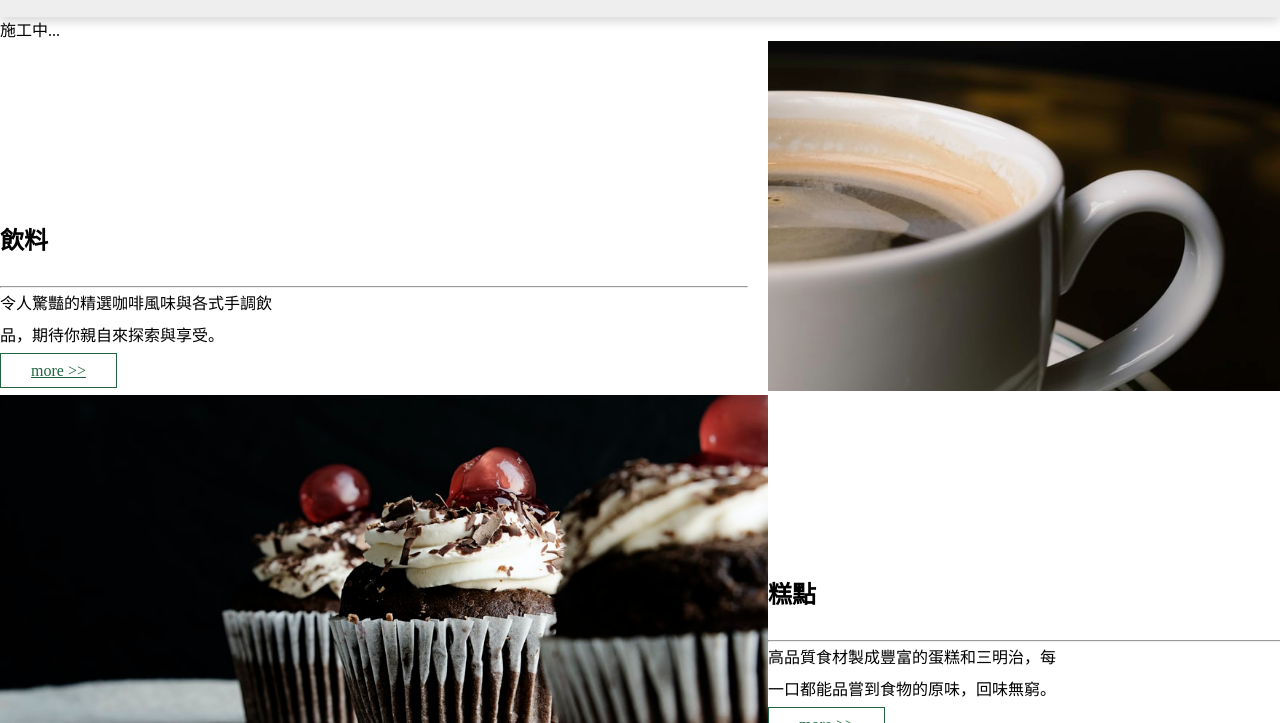
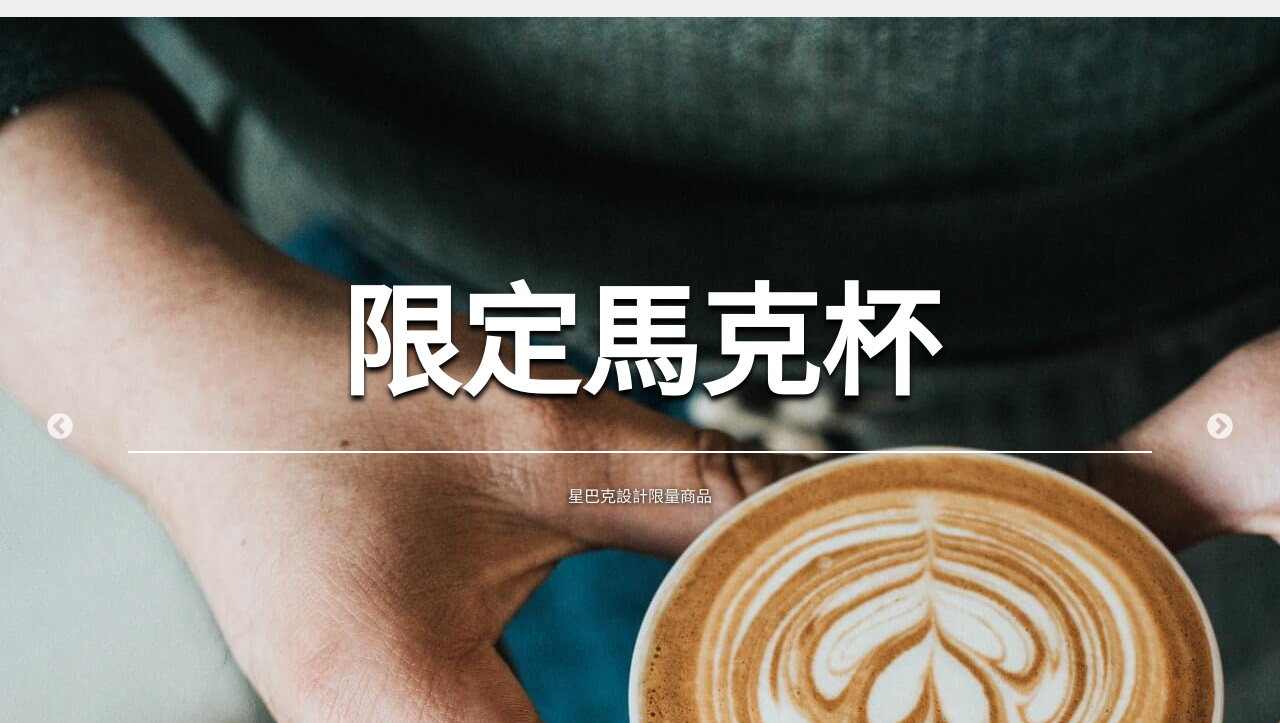
Before and after one commit to bonnie19931112/HZ-Strabucks-redesign, a plain HTML site: page index.html in a window 1280 px wide. Shown: the part 77-800 px from the top of the page. Drawn offline with nearby package versions, Linux system fonts and the light colour scheme.

Commit message:
添加JS輪播

```diff
--- a/index.html
+++ b/index.html
@@ -7,6 +7,9 @@
     <!-- 置入AOS須注意放於個人樣式CSS上 -->
     <link rel="stylesheet" href="https://unpkg.com/aos@next/dist/aos.css" />
     <link rel="stylesheet" href="./style.css">
+    <!-- Slick CDN -->
+    <link rel="stylesheet" type="text/css" href="//cdn.jsdelivr.net/npm/slick-carousel@1.8.1/slick/slick.css"/>
+    <link rel="stylesheet" type="text/css" href="//cdn.jsdelivr.net/npm/slick-carousel@1.8.1/slick/slick-theme.css"/>
 </head>
 
 <body>
@@ -35,7 +38,22 @@
     </nav>
     <!-- 最新商品 -->
     <div id="banner">
-        施工中...
+        <!--  (div>h1{標題}+hr+p{文字})*3 -->
+        <div class="banner1">
+            <h1>經典星巴克</h1>
+            <hr>
+            <p>品嘗我們的經典系列飲品，帶你深入了解星巴克</p>
+        </div>
+        <div class="banner2">
+            <h1>冬日風味</h1>
+            <hr>
+            <p>寒冷的冬季，一杯熱熱的咖啡溫暖你</p>
+        </div>
+        <div class="banner3">
+            <h1>限定馬克杯</h1>
+            <hr>
+            <p>星巴克設計限量商品</p>
+        </div>
     </div>
     <!-- 商品類型 -->
     <!-- section 文章元素 -->
@@ -130,10 +148,17 @@
         <div id="contact">客服專線 0800-000-482 (服務時間: 週一至週六 09:00-18:00，週日與國定假日除外)</div>
         <div id="copy">&copy; starbucks 2021 </div>
     </footer>
+    <!-- AOS捲動動畫 -->
     <script src="https://unpkg.com/aos@next/dist/aos.js"></script>
     <script>
       AOS.init();
     </script>
+    <!-- JQuery CDN -->
+    <script src="https://ajax.googleapis.com/ajax/libs/jquery/3.5.1/jquery.min.js"></script>
+    <!-- Slick CDN -->
+    <script type="text/javascript" src="//cdn.jsdelivr.net/npm/slick-carousel@1.8.1/slick/slick.min.js"></script>
+    <!-- 連接自己的JS -->
+    <script src="./main.js"></script>
 </body>
 
 </html>
--- /dev/null
+++ b/main.js
@@ -0,0 +1,7 @@
+// 輪播
+$("#banner").slick({
+    speed: 500,
+    autoplay: true,
+    autoplaySpeed: 2000,
+    dots:true
+});
--- a/style.css
+++ b/style.css
@@ -29,6 +29,65 @@ transition: 0.5s;
 /* link導覽列連結處 */
 #link a:hover {
     color: #226641;
+}
+
+/* 最新商品 */
+/* banner裡的div */
+/* 元素1 元素2 - 在元素1 內 所有的 元素 2 */
+#banner div {
+    /* 高度100vh 螢幕高度 */
+    height: 100vh;
+}
+
+.banner1 {
+    background-image: url(./img/coffee01\ \(1\).jpg);
+}
+.banner2 {
+    background-image: url(./img/coffee02\ \(1\).jpg);
+}
+.banner3 {
+    background-image: url(./img/coffee03\ \(1\).jpg);
+}
+
+#banner {
+    text-align: center;
+    color: #fff;
+}
+
+#banner h1 {
+    padding: 30px;
+    margin-top: 200px;
+    font-size: 120px;
+    text-shadow: 0 5px 5px rgba(0, 0, 0, 2)
+}
+
+#banner p {
+    padding: 30px;
+    text-shadow: 0 1px 5px rgba(0, 0, 0, 2);
+}
+
+#banner hr {
+    width: 80%;
+    margin: 0 auto;
+    height: 2px;
+    background: #fff;
+    border: none;
+}
+
+#banner .slick-prev {
+    left: 50px;
+    z-index: 2;
+    transform: scale(1.5);
+}
+
+#banner .slick-next {
+    right: 50px;
+    z-index: 2;
+    transform: scale(1.5);
+}
+
+#banner .slick-dots {
+    bottom: 25px;
 }
 
 /* 商品類型 */
```
Also changed, not shown: img/coffee01 (1).jpg (added), img/coffee02 (1).jpg (added), img/coffee03 (1).jpg (added).
